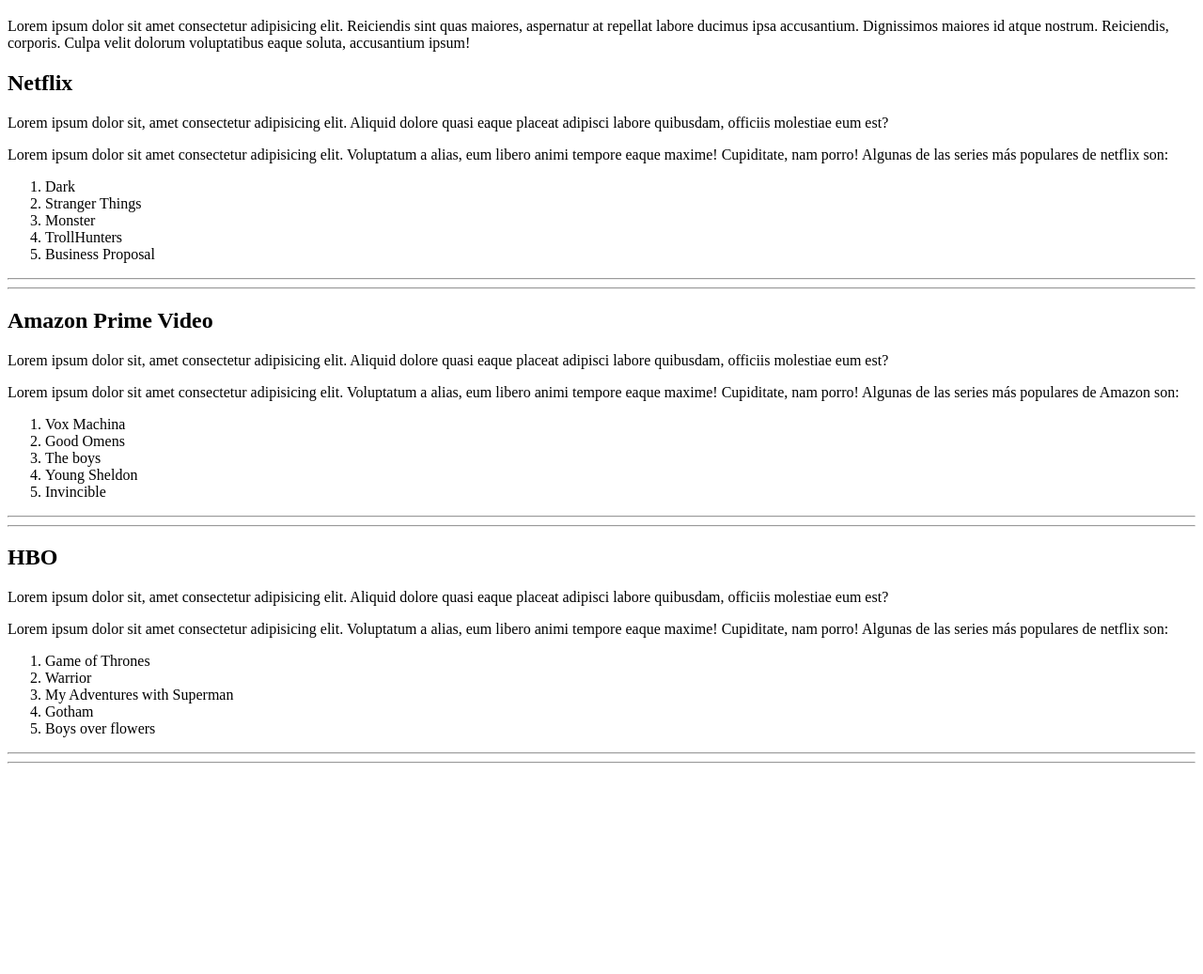
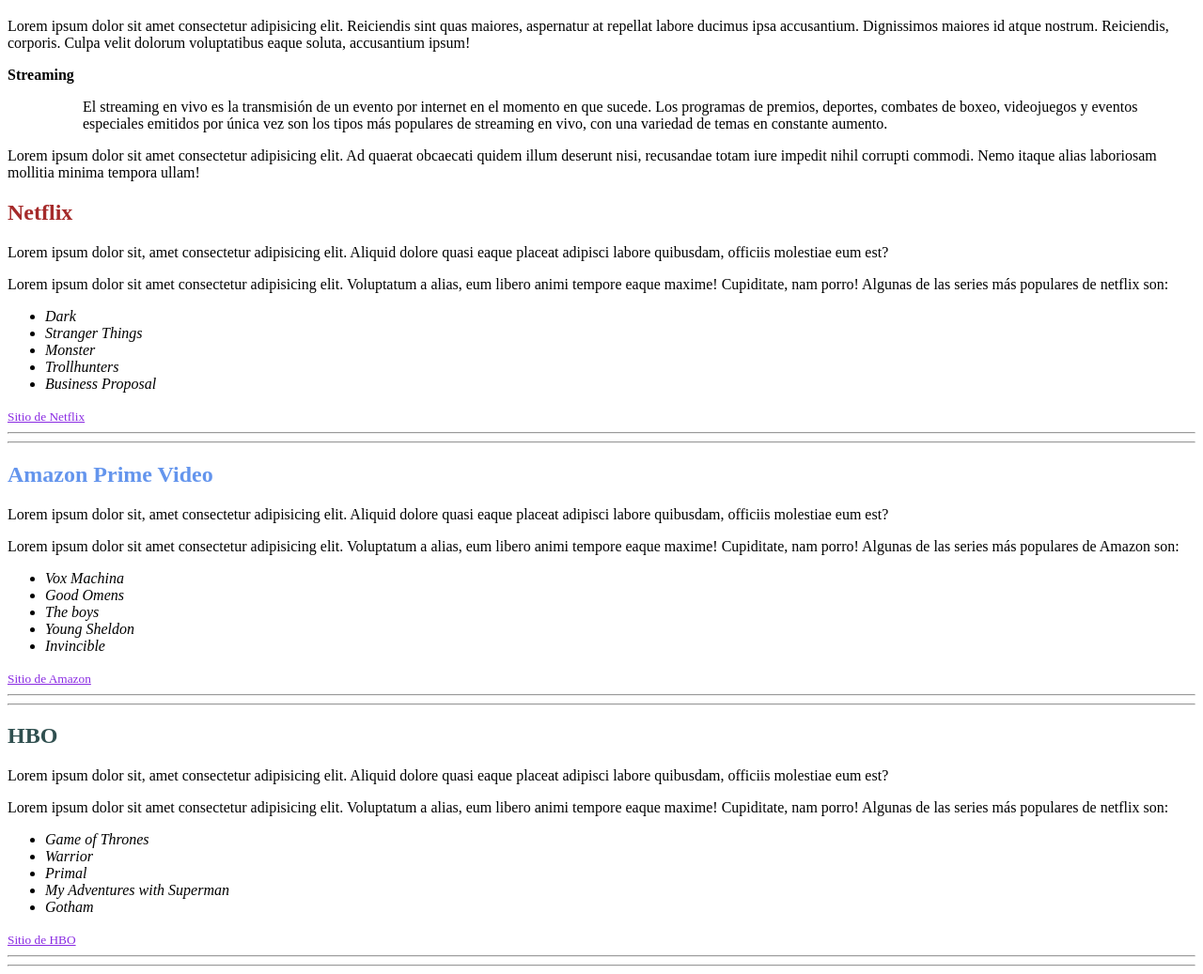
Before and after one commit to AnaLozano21/Practica23-08, a plain HTML site: page index.html in a window 1280 px wide. Shown: the part 61-1098 px from the top of the page at 94% size. Before the commit the page ends 882 px from the top, so only its background shows below. Drawn offline with Linux system fonts and the light colour scheme.

Commit message:
Se terminó de añadir la información y se modificaron estilos

```diff
--- a/index.html
+++ b/index.html
@@ -9,58 +9,75 @@
     <h1>Empresas de streaming</h1>
     <p>Lorem ipsum dolor sit amet consectetur adipisicing elit. Reiciendis sint quas maiores, aspernatur at repellat labore ducimus ipsa accusantium. Dignissimos maiores id atque nostrum. Reiciendis, corporis. Culpa velit dolorum voluptatibus eaque soluta, accusantium ipsum!</p>
 
+    <dt><strong>Streaming</strong></dt>
+    <dd>
+        <blockquote cite="https://espanol.verizon.com/articles/internet-essentials/streaming-definition/">
+            El streaming en vivo es la transmisión de un evento por internet en el momento en que sucede. Los programas de premios, deportes, combates de boxeo, videojuegos y eventos especiales emitidos por única vez son los tipos más populares de streaming en vivo, con una variedad de temas en constante aumento.
+        </blockquote>
+    </dd>
+
+    <div>
+        <p>Lorem ipsum dolor sit amet consectetur adipisicing elit. Ad quaerat obcaecati quidem illum deserunt nisi, recusandae totam iure impedit nihil corrupti commodi. Nemo itaque alias laboriosam mollitia minima tempora ullam!</p>
+    </div>
+
     <section id="Netflix">
-        <h1>Netflix</h1>
+        <h1 style="color: brown;">Netflix</h1>
         <p>Lorem ipsum dolor sit, amet consectetur adipisicing elit. Aliquid dolore quasi eaque placeat adipisci labore quibusdam, officiis molestiae eum est?</p>
         <div>
             Lorem ipsum dolor sit amet consectetur adipisicing elit. Voluptatum a alias, eum libero animi tempore eaque maxime! Cupiditate, nam porro! Algunas de las series más populares de netflix son:
         </div>
-        <ol>
-            <li>Dark</li>
-            <li>Stranger Things</li>
-            <li>Monster</li>
-            <li>TrollHunters</li>
-            <li>Business Proposal</li>
-        </ol>
-
+        <ul>
+            <li><cite>Dark</cite></li>
+            <li><cite>Stranger Things</cite></li>
+            <li><cite>Monster</cite></li>
+            <li><cite>Trollhunters</cite></li>
+            <li><cite>Business Proposal</cite></li>
+        </ul>
+        <div>
+            <small><a style="color: blueviolet;", href="https://www.netflix.com/mx/">Sitio de Netflix</a></small>
+        </div>
         <hr>
         <hr>
     </section>
 
     <section id="Amazon">
-        <h1>Amazon Prime Video</h1>
+        <h1 style="color:cornflowerblue">Amazon Prime Video</h1>
         <p>Lorem ipsum dolor sit, amet consectetur adipisicing elit. Aliquid dolore quasi eaque placeat adipisci labore quibusdam, officiis molestiae eum est?</p>
         <div>
             Lorem ipsum dolor sit amet consectetur adipisicing elit. Voluptatum a alias, eum libero animi tempore eaque maxime! Cupiditate, nam porro! Algunas de las series más populares de Amazon son:
         </div>
 
-        <ol>
-            <li>Vox Machina</li>
-            <li>Good Omens</li>
-            <li>The boys</li>
-            <li>Young Sheldon</li>
-            <li>Invincible</li>
-        </ol>
-
+        <ul>
+            <li><cite>Vox Machina</cite></li>
+            <li><cite>Good Omens</cite></li>
+            <li><cite>The boys</cite></li>
+            <li><cite>Young Sheldon</cite></li>
+            <li><cite>Invincible</cite></li>
+        </ul>
+        <div>
+            <small><a style="color: blueviolet;", href="https://www.primevideo.com/offers/nonprimehomepage/ref=dvm_pds_cpb_mx_dc_s_g_mkw_suXeaKsCE-dc_pcrid_620391334303?mrntrk=slid__pgrid_44062037207_pgeo_1010132_x__adext__ptid_kwd-45697133742">Sitio de Amazon</a></small>
+        </div>
         <hr>
         <hr>
     </section>
 
     <section id="HBO">
-        <h1>HBO</h1>
+        <h1 style="color: darkslategrey;">HBO</h1>
         <p>Lorem ipsum dolor sit, amet consectetur adipisicing elit. Aliquid dolore quasi eaque placeat adipisci labore quibusdam, officiis molestiae eum est?</p>
         <div>
             Lorem ipsum dolor sit amet consectetur adipisicing elit. Voluptatum a alias, eum libero animi tempore eaque maxime! Cupiditate, nam porro! Algunas de las series más populares de netflix son:
         </div>
 
-        <ol>
-            <li>Game of Thrones</li>
-            <li>Warrior</li>
-            <li>My Adventures with Superman</li>
-            <li>Gotham</li>
-            <li>Boys over flowers</li>
-        </ol>
-
+        <ul>
+            <li><cite>Game of Thrones</cite></li>
+            <li><cite>Warrior</cite></li>
+            <li><cite>Primal</cite></li>
+            <li><cite>My Adventures with Superman</cite></li>
+            <li><cite>Gotham</cite></li>
+        </ul>
+        <div>
+            <small><a style="color: blueviolet;", href="https://www.hbomax.com/mx/es">Sitio de HBO</a></small>
+        </div>
         <hr>
         <hr>
     </section>
```
